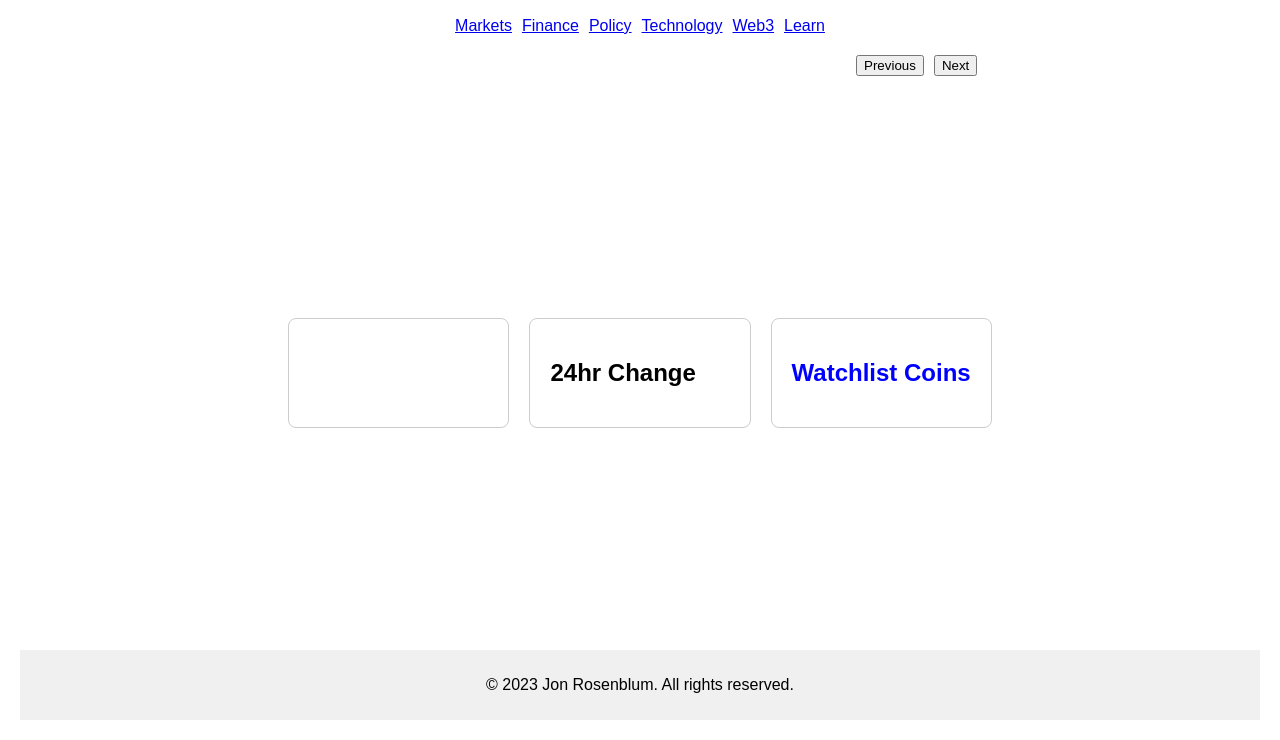
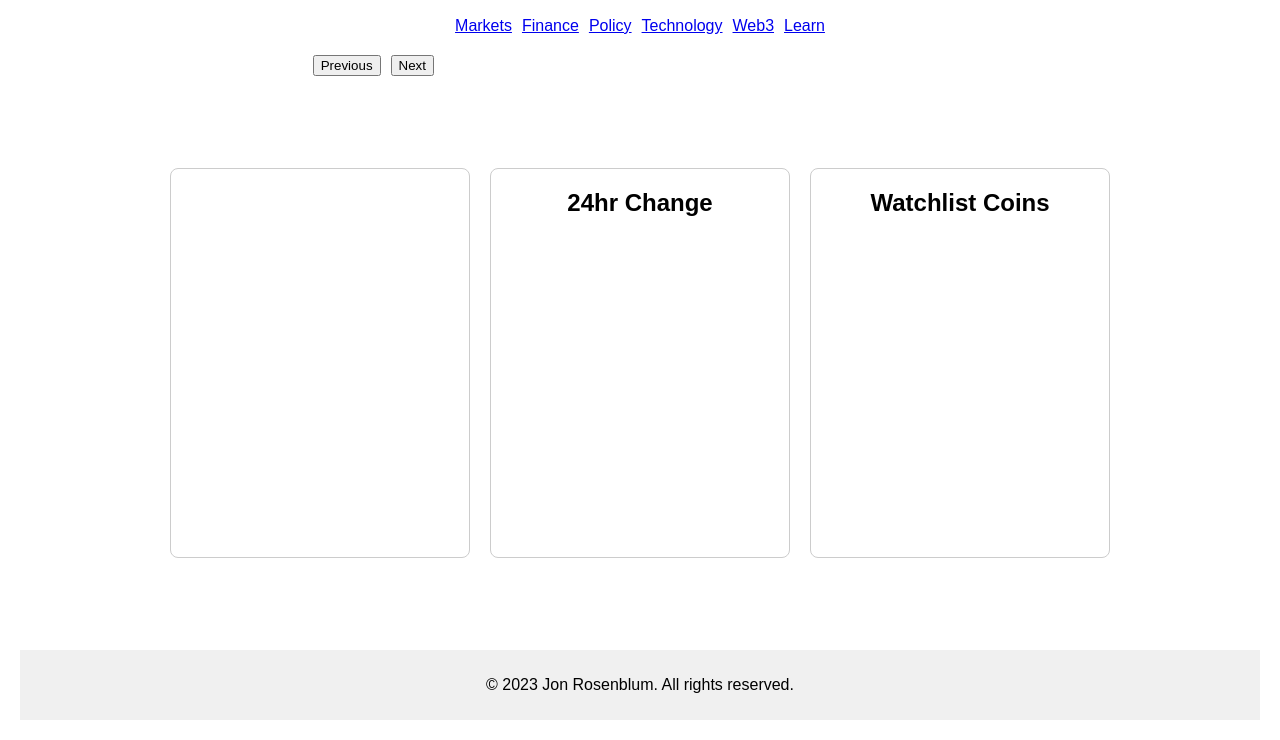
Before and after one commit to jonrosenblum/CryptoX-V1, a plain HTML site: page index.html in a window 1280 px wide. Shown: the part 60-800 px from the top of the page. Drawn offline with Linux system fonts and the light colour scheme; no server answers.

Commit message:
updated css

```diff
--- a/styles.css
+++ b/styles.css
@@ -20,6 +20,17 @@ body {
   padding: 20px;
   border: 1px solid #ccc;
   border-radius: 8px;
+  display: flex;
+  flex-direction: column; /* Add this line */
+  justify-content: flex-start; /* Add this line */
+  align-items: center;
+  text-align: center;
+}
+
+.content-container {
+  width: 300px; /* Adjust the width as per your requirement */
+  height: 390px; /* Set the same height as the width to make it a square */
+  margin: 0 auto; /* Center the container horizontally */
 }
 
 .container {
@@ -47,13 +58,13 @@ h1 {
   gap: 10px;
 }
 
-nav.nav-menu {
+/* nav.nav-menu {
   display: flex;
   justify-content: space-between;
   align-items: center;
   width: 100%;
   margin-bottom: 20px;
-}
+} */
 
 ul.coin-list {
   list-style: none;
@@ -93,13 +104,6 @@ nav .nav-buttons {
   gap: 10px;
 }
 
-/* .container-image {
-  border: 1px solid #ddd;
-  border-radius: 4px;
-  padding: 5px;
-  width: 30px;
-} */
-
 .coin-details {
   display: flex;
   flex-direction: column;
@@ -113,10 +117,16 @@ nav .nav-buttons {
   font-size: 24px;
   font-weight: bold;
   text-transform: uppercase;
+  margin-top: 0;
+}
+
+.change-container h2 {
+  font-size: 24px;
+  margin-top: 0;
 }
 .watchlist-container h2 {
   font-size: 24px;
-  color: blue;
+  margin-top: 0;
 }
 
 .menu-bar {
```
